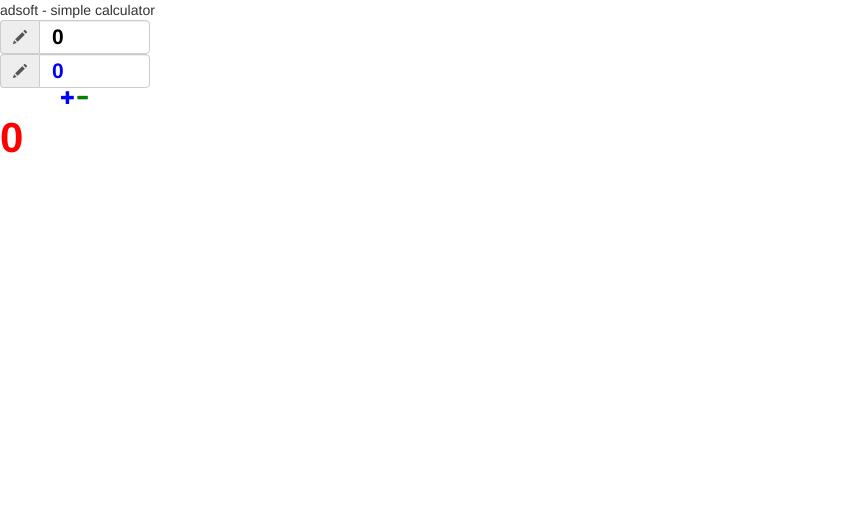
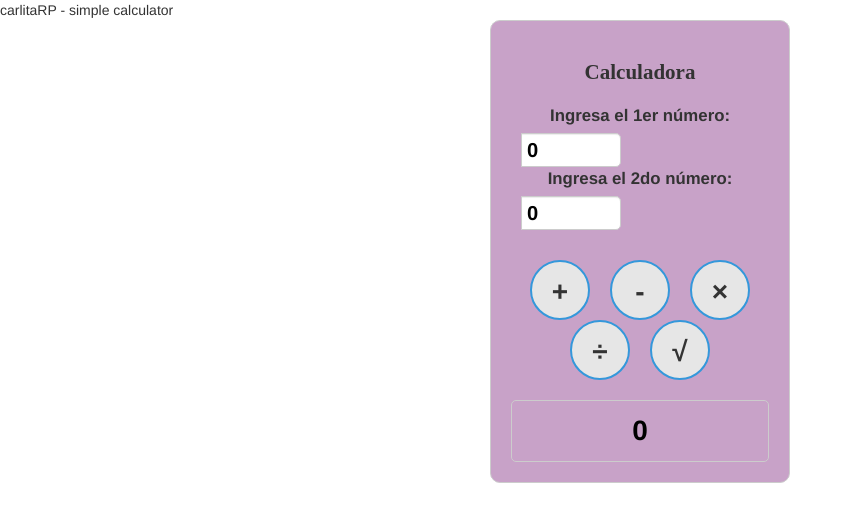
Before and after one commit to carlitaRP/calculator, an Angular app: page / in a window 1280 px wide. Shown: the top 522 px of the page, without its empty margins (0-853 px from the left). Built offline with nearby package versions, Linux system fonts and the light colour scheme.

Commit message:
updated files

```diff
--- a/src/app/app.component.html
+++ b/src/app/app.component.html
@@ -1,2 +1,2 @@
-adsoft - simple calculator
+carlitaRP - simple calculator
 <app-ui></app-ui>
--- a/src/app/ui/ui.component.css
+++ b/src/app/ui/ui.component.css
@@ -1,35 +1,83 @@
 .calculator {
-    width: 150px;
+    width: 300px;
+    margin: 0 auto;
     text-align: center;
-    color: #999;
+    background-color: #C8A2C8;
+    padding: 20px;
+    border: 1px solid #ccc;
+    border-radius: 10px;
+}
+
+.title {
+    font-family: 'Cursive Font', cursive;
+    font-size: 1.5em;
+    font-weight: bold;
+    margin-bottom: 20px;
+}
+
+.input-container {
+    text-align: center;
+}
+
+.input-group {
+    font-size: 1.2em;
+    display: inline-block;
+    margin: 0 10px;
+}
+
+.operator {
+    font-size: 1.2em;
+    font-weight: bold;
+    color: black;
+    width: 100px;
+    border: 1px solid #ccc;
+    border-radius: 5px;
+    padding: 5px;
+}
+
+.buttons {
+    margin-top: 30px;
+    text-align: center;
+}
+
+.addition-button,
+.subtraction-button,
+.multiplication-button,
+.division-button,
+.square-root-button {
+    cursor: pointer;
+    font-size: 2em; /* Aumentar el tamaño de fuente */
+    font-weight: bold; /* Hacer la fuente más gruesa */
+    width: 60px; /* Aumentar el ancho del botón */
+    height: 60px; /* Aumentar la altura del botón */
+    display: inline-block;
+    margin: 0 10px;
+    border: 2px solid #3498db;
+    border-radius: 50%;
+    line-height: 60px; /* Alinear el texto verticalmente en el centro */
+    background-color: #E6E6E6;
+}
+
+/* Estilo en hover */
+.addition-button:hover,
+.subtraction-button:hover,
+.multiplication-button:hover,
+.division-button:hover,
+.square-root-button:hover {
+    background-color: #3498db;
+    color: white;
+}
+
+.result-container {
+    margin-top: 20px;
+    text-align: center;
+    border: 1px solid #ccc;
+    padding: 10px;
+    border-radius: 5px;
 }
 
 .result {
-    font-size: 3.0em;
-    font-weight: bold;
-    color: red;
-
-}
-
-.operator1 {
-    font-size: 1.5em;
+    font-size: 2em;
     font-weight: bold;
     color: black;
-
 }
-
-.operator2 {
-    font-size: 1.5em;
-    font-weight: bold;
-    color: blue;
-
-}
-
-.addition-button {
-    cursor: pointer;
-    color: blue;
-}
-.substraction-button {
-    cursor: pointer;
-    color: green;
-}
--- a/src/app/ui/ui.component.html
+++ b/src/app/ui/ui.component.html
@@ -1,23 +1,37 @@
 <div class="calculator">
+    <h2 class="title">Calculadora</h2>
 
-    <form>
+    <div class="input-container">
         <div class="input-group">
-            <span class="input-group-addon"><i class="glyphicon glyphicon-pencil"></i></span>
-            <input id="operator1" [(ngModel)]="operator1" type="number" class="form-control operator1" name="operator1" placeholder="0.0">
+            <label for="operator1">Ingresa el 1er número:</label>
+            <input id="operator1" [(ngModel)]="operator1" type="number" class="form-control operator" name="operator1" placeholder="0.0">
         </div>
 
         <div class="input-group">
-            <span class="input-group-addon"><i class="glyphicon glyphicon-pencil"></i></span>
-            <input id="operator2" [(ngModel)]="operator2" type="number" class="form-control operator2" name="operator2" placeholder="0">
+            <label for="operator2">Ingresa el 2do número:</label>
+            <input id="operator2" [(ngModel)]="operator2" type="number" class="form-control operator" name="operator2" placeholder="0">
         </div>
-    </form>
+    </div>
 
-    <i class="glyphicon glyphicon-plus addition-button"
-        (click)="addition()"></i>
+    <div class="buttons">
+        <div class="operation-button addition-button" (click)="addition()">
+            <span>+</span>
+        </div>
+        <div class="operation-button subtraction-button" (click)="substraction()">
+            <span>-</span>
+        </div>
+        <div class="operation-button multiplication-button" (click)="multiplication()">
+            <span>&times;</span>
+        </div>
+        <div class="operation-button division-button" (click)="division()">
+            <span>&divide;</span>
+        </div>
+        <div class="operation-button square-root-button" (click)="sqrt()">
+            <span>&radic;</span>
+        </div>
+    </div>
 
-    <i class="glyphicon glyphicon-minus substraction-button"
-        (click)="substraction()"></i>
-
+    <div class="result-container">
+        <span class="result">{{ result }}</span>
+    </div>
 </div>
-
-<span class="result">{{ result }}</span>
--- a/src/app/ui/ui.component.ts
+++ b/src/app/ui/ui.component.ts
@@ -1,5 +1,6 @@
 import { Component, OnInit } from '@angular/core';
 import { addition } from "../addition/addition"
+
 
 @Component({
   selector: 'app-ui',
@@ -26,5 +27,4 @@ export class UiComponent implements OnInit {
   substraction() {
     alert("substraction here !");
   }
-
 }
```
